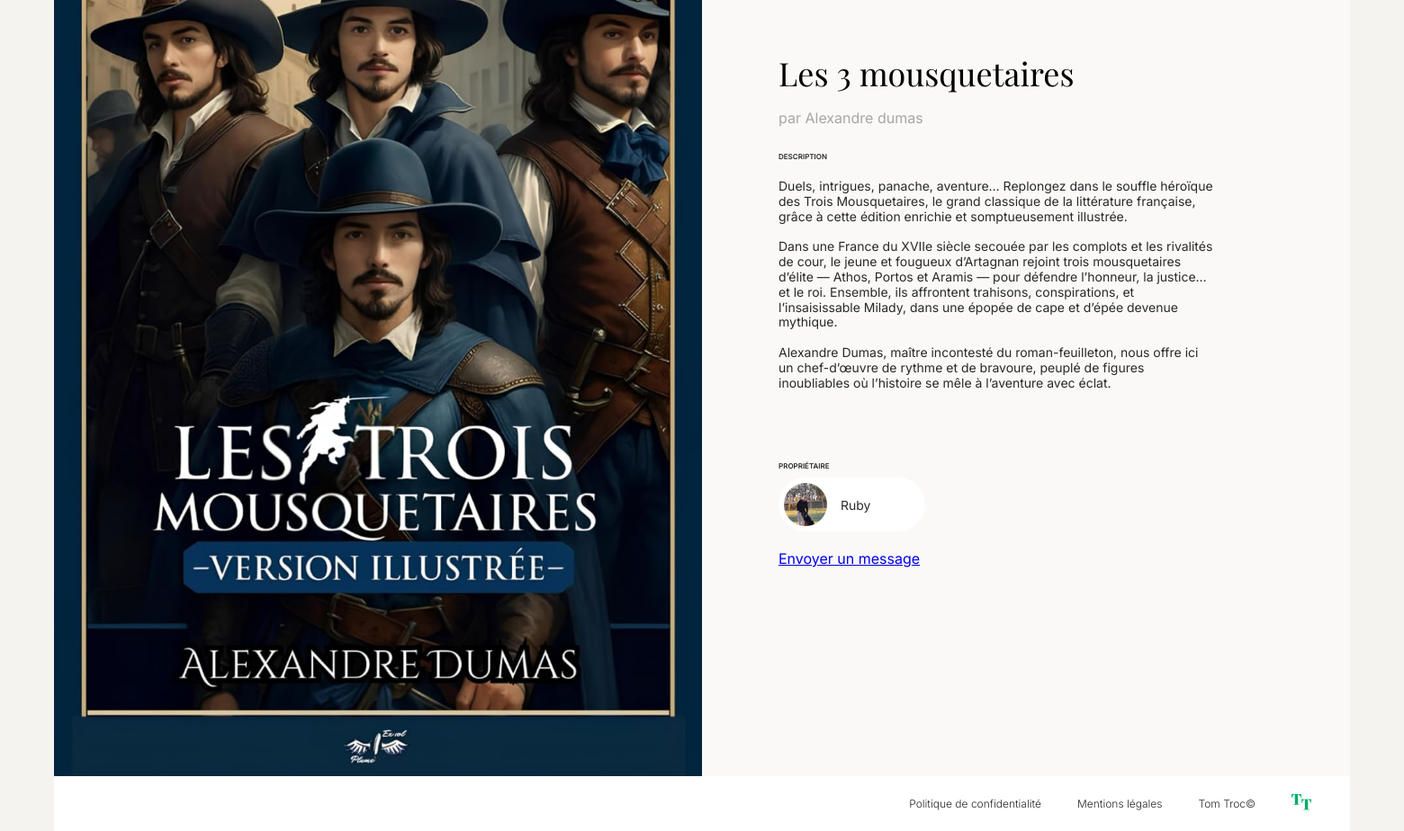
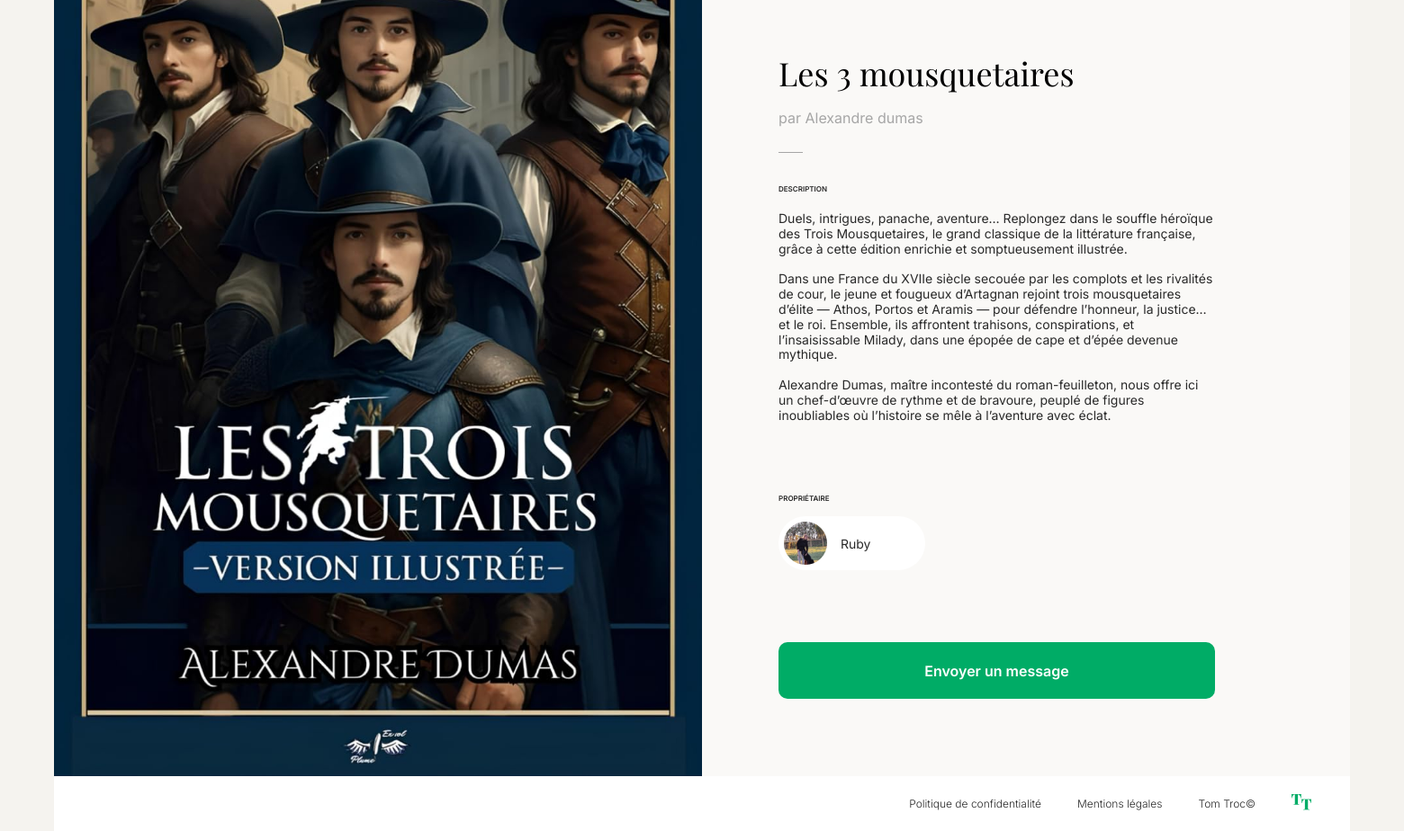
Before and after one commit to valavoisier/TomTroc, a PHP site: page /TomTroc/book/singleBook/25 in a window 1560 px wide. Shown: the part 130-1054 px from the top of the page at 90% size. Run offline with PHP 8.4, Linux system fonts and the light colour scheme; data comes from the database, SQL or seed files in the repository.

Commit message:
fix(css): résolution des conflits de styles
- Suppression des doublons et incohérences
- Alignement cohérent des boutons et formulaires

```diff
--- a/public/css/style.css
+++ b/public/css/style.css
@@ -751,7 +752,7 @@ footer{
     margin: 0 0 30px 0;
 }
 
-.separator-line {
+.book-separator-line {
     width: 27px;
     height: 1px;
     background-color: #A6A6A6;
@@ -765,6 +766,7 @@ footer{
     letter-spacing: 8%;
     color: #292929;
     text-transform: uppercase;
+    margin-bottom: 15px;
 }
 
 .book-description {
@@ -861,26 +863,17 @@ footer{
     text-decoration: none;
 }
 
-.btn-message {
-    width: 100%;
-    max-width: 485px;
+.btn-message-large {
+    width: 485px;
     height: 63px;
-    background-color: #00AC66;
-    color: white;
-    font-family: "Inter", sans-serif;
-    font-size: 16px;
-    font-weight: 600;
-    border: none;
-    border-radius: 10px;
-    cursor: pointer;
-    transition: background-color 0.3s ease;
-    margin-top: 55px;
-}
-
-.btn-message:hover {
-    background-color: #006D41;
-}
-
+    display: flex;
+    align-items: center;
+    justify-content: center;
+    text-decoration: none;
+    margin-top: 80px;
+    padding: 0;
+    box-sizing: border-box;
+}
 /*--------------------BREADCRUMB---------------*/
 .breadcrumb {
     background-color: #F5F3EF;
--- a/views/books/index.php
+++ b/views/books/index.php
@@ -63,7 +63,7 @@ ob_start(); ?>
 <section class="our-values">
     <div class="values-content">
         <h2>Nos valeurs</h2>
-        <p>Chez Tom Troc, nous mettons l'accent sur le partage, la découverte et la communauté. Nos valeurs sont ancrées dans notre passion pour les livres et notre désir de créer des liens entre les lecteurs.</p>
+        <p>Chez Tom Troc, nous mettons l'accent sur le partage, la découverte et la communauté. Nos valeurs sont ancrées dans notre passion pour les livres et notre désir de créer des liens entre les lecteurs. Nous croyons en la puissance des histoires pour rassembler les gens et inspirer des conversations enrichissantes</p>
         <p>Notre association a été fondée avec une conviction profonde : chaque livre mérite d'être lu et partagé.</p>
         <p>Nous sommes passionnés par la création d'une plateforme conviviale qui permet aux lecteurs de se connecter, de partager leurs découvertes littéraires et d'échanger des livres qui attendent patiemment sur les étagères.</p>
         <p class="team-signature">L'équipe Tom Troc</p>
--- a/views/books/singleBook.php
+++ b/views/books/singleBook.php
@@ -23,7 +23,7 @@ ob_start(); ?>
             <div class="book-info-content">
                 <h1><?= htmlspecialchars($book->getTitle()) ?></h1>
                 <p class="book-info-author">par <?= htmlspecialchars($book->getAuthor()) ?></p>
-                <div class="separator"></div>
+                <div class="book-separator-line"></div>
                 <h3 class="section-title">DESCRIPTION</h3>
                 <div class="book-description">
                     <p><?= nl2br(htmlspecialchars($book->getDescription())) ?></p>
@@ -43,13 +43,13 @@ ob_start(); ?>
                 <?php if (isset($_SESSION['user'])): ?>
                     <?php if ((int)$_SESSION['user']['id'] !== (int)$book->getUserId()): ?>
                         <!-- Utilisateur connecté et ce n'est pas son propre livre -->
-                        <a href="<?= ROOT ?>/message/conversation/<?= (int)$book->getUserId() ?>" class="btn-message-large">
+                        <a href="<?= ROOT ?>/message/conversation/<?= (int)$book->getUserId() ?>" class="btn-primary btn-message-large">
                             Envoyer un message
                         </a>
                     <?php endif; ?>
                 <?php else: ?>
                     <!-- Utilisateur non connecté : bouton redirige vers login -->
-                    <a href="<?= ROOT ?>/user/login" class="btn-message-large">
+                    <a href="<?= ROOT ?>/user/login" class="btn-primary btn-message-large">
                         Envoyer un message
                     </a>
                 <?php endif; ?>
--- a/views/users/account.php
+++ b/views/users/account.php
@@ -23,7 +23,7 @@ ob_start(); ?>
                     </div>
                 </form>
                 <!-- Séparateur -->
-                <div class="separator-line"></div>
+                <div class="account-separator-line"></div>
                 <!-- Bloc Identité -->
                 <div class="identity-block">
                     <p class="pseudo"><?= htmlspecialchars(($user ? $user->getPseudo() : ($_SESSION['user']['pseudo'] ?? ''))) ?></p>
--- a/views/users/publicAccount.php
+++ b/views/users/publicAccount.php
@@ -15,7 +15,7 @@ ob_start(); ?>
                     </div>
                 </div>
                 <!-- Séparateur -->
-                <div class="separator-line"></div>
+                <div class="account-separator-line"></div>
                 <!-- Bloc identité infos complet -->
                 <div class="identity-block">
                     <p class="pseudo"><?= htmlspecialchars($user->getPseudo()) ?></p>
```
Also changed, not shown: other parts of public/css/style.css (+15 -12 lines).
